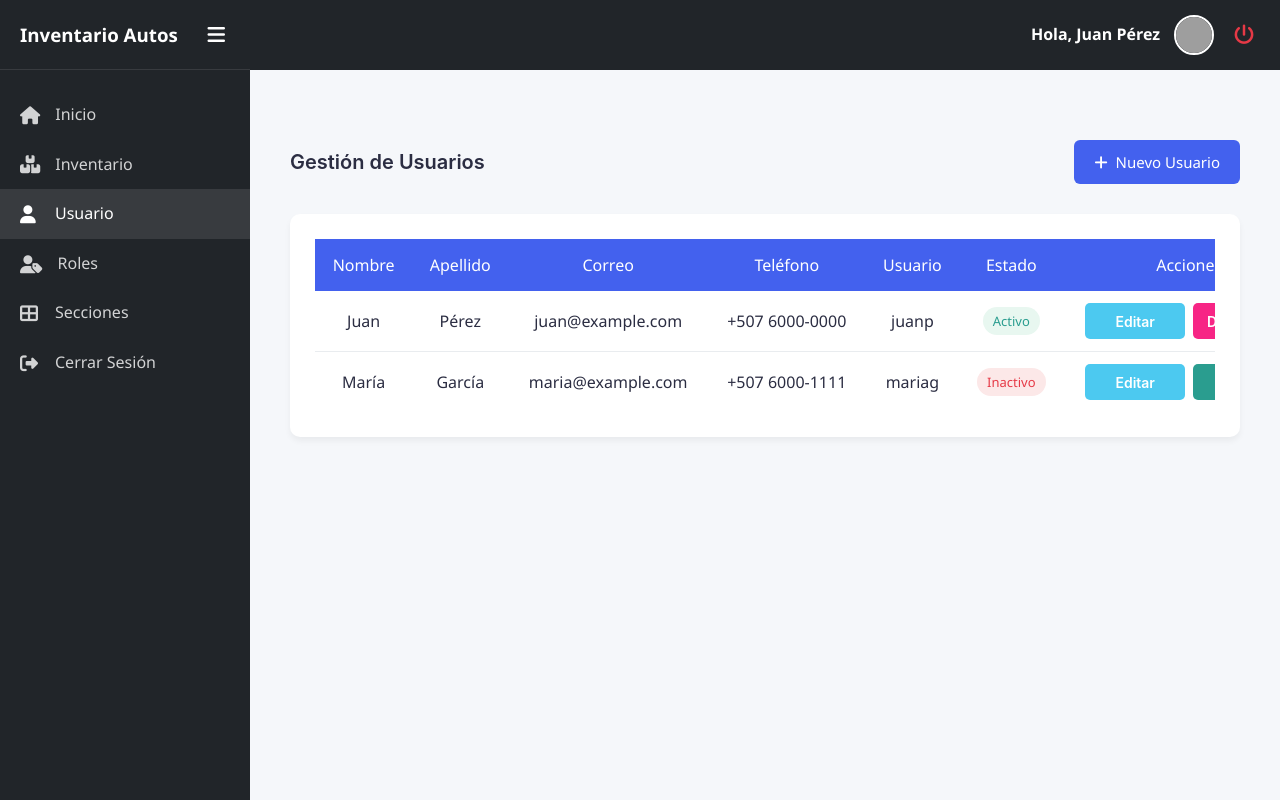
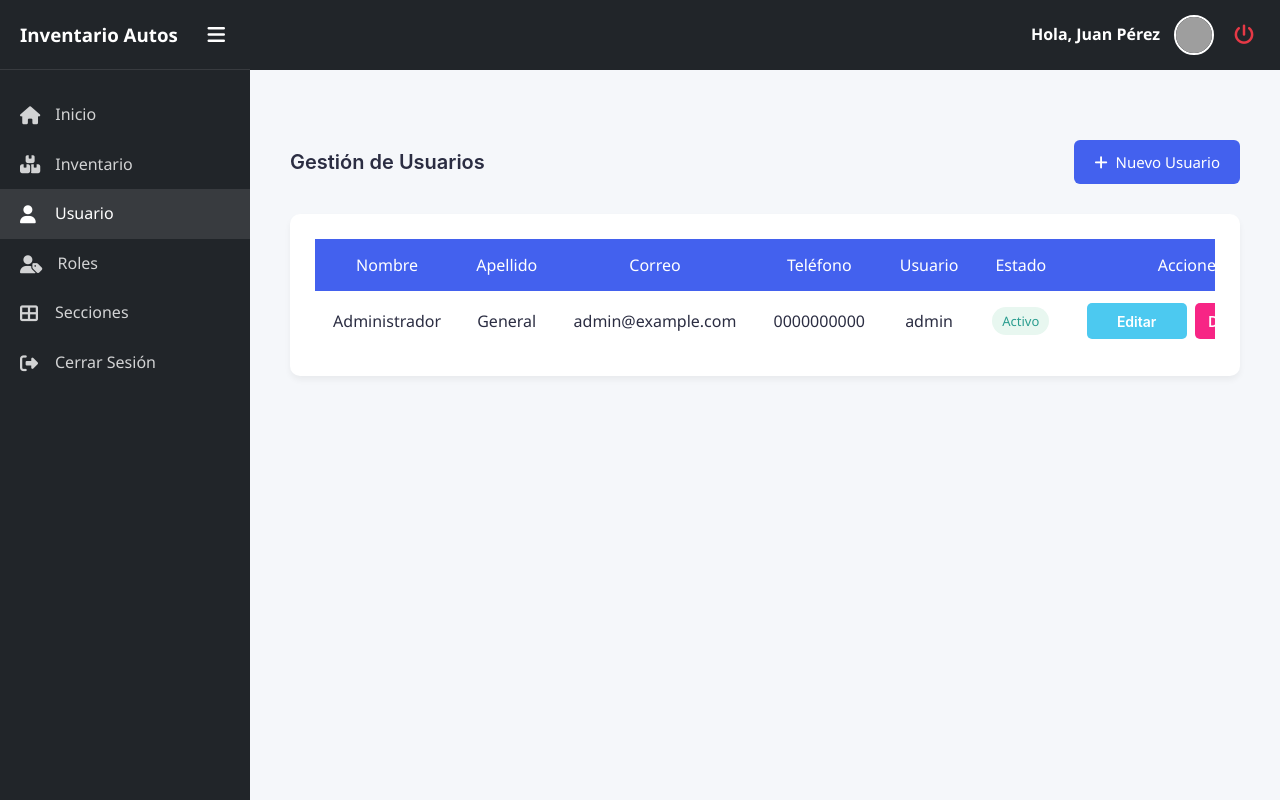
Before and after one commit to yonielvegas/Rastro-Autos, a PHP site: page /Usuarios/usuario.php in a window 1280 px wide. Run offline with PHP 8.4, Linux system fonts and the light colour scheme; data comes from the database, SQL or seed files in the repository; grey boxes are pictures that could not be loaded.

Commit message:
Traer Usuarios BD

```diff
--- a/Usuarios/usuario.php
+++ b/Usuarios/usuario.php
@@ -1,29 +1,12 @@
 <?php
 include 'modal_usuario.php';
 include '../comunes/navbar.php';
+include '../clases/conexion.php';
 
 
 // Ejemplo de usuarios — en la práctica los obtienes de base de datos
-$usuarios = [
-  [
-    'id' => 1,
-    'nombre' => 'Juan',
-    'apellido' => 'Pérez',
-    'correo' => 'juan@example.com',
-    'telefono' => '+507 6000-0000',
-    'usuario' => 'juanp',
-    'activo' => 1
-  ],
-  [
-    'id' => 2,
-    'nombre' => 'María',
-    'apellido' => 'García',
-    'correo' => 'maria@example.com',
-    'telefono' => '+507 6000-1111',
-    'usuario' => 'mariag',
-    'activo' => 0
-  ],
-];
+$db = new mod_db();
+$usuarios = $db->select("usuarios", "*", "");
 
 function badgeEstado($activo) {
   return $activo == 1 ? '<span class="badge badge-success">Activo</span>' : '<span class="badge badge-danger">Inactivo</span>';
@@ -82,9 +65,9 @@ function badgeEstado($activo) {
                        Editar
                     </a>
                     <?php if ($usuario['activo'] == 1): ?>
-                      <a href="desactivar_usuario.php?id=<?= $usuario['id'] ?>" class="btn btn-sm btn-deactivate">Desactivar</a>
+                      <a href="desactivar_usuario.php?id=<?= $usuario['id_usuario'] ?>" class="btn btn-sm btn-deactivate">Desactivar</a>
                     <?php else: ?>
-                      <a href="activar_usuario.php?id=<?= $usuario['id'] ?>" class="btn btn-sm btn-activate">Activar</a>
+                      <a href="activar_usuario.php?id=<?= $usuario['id_usuario'] ?>" class="btn btn-sm btn-activate">Activar</a>
                     <?php endif; ?>
                   </div>
                 </td>
```
